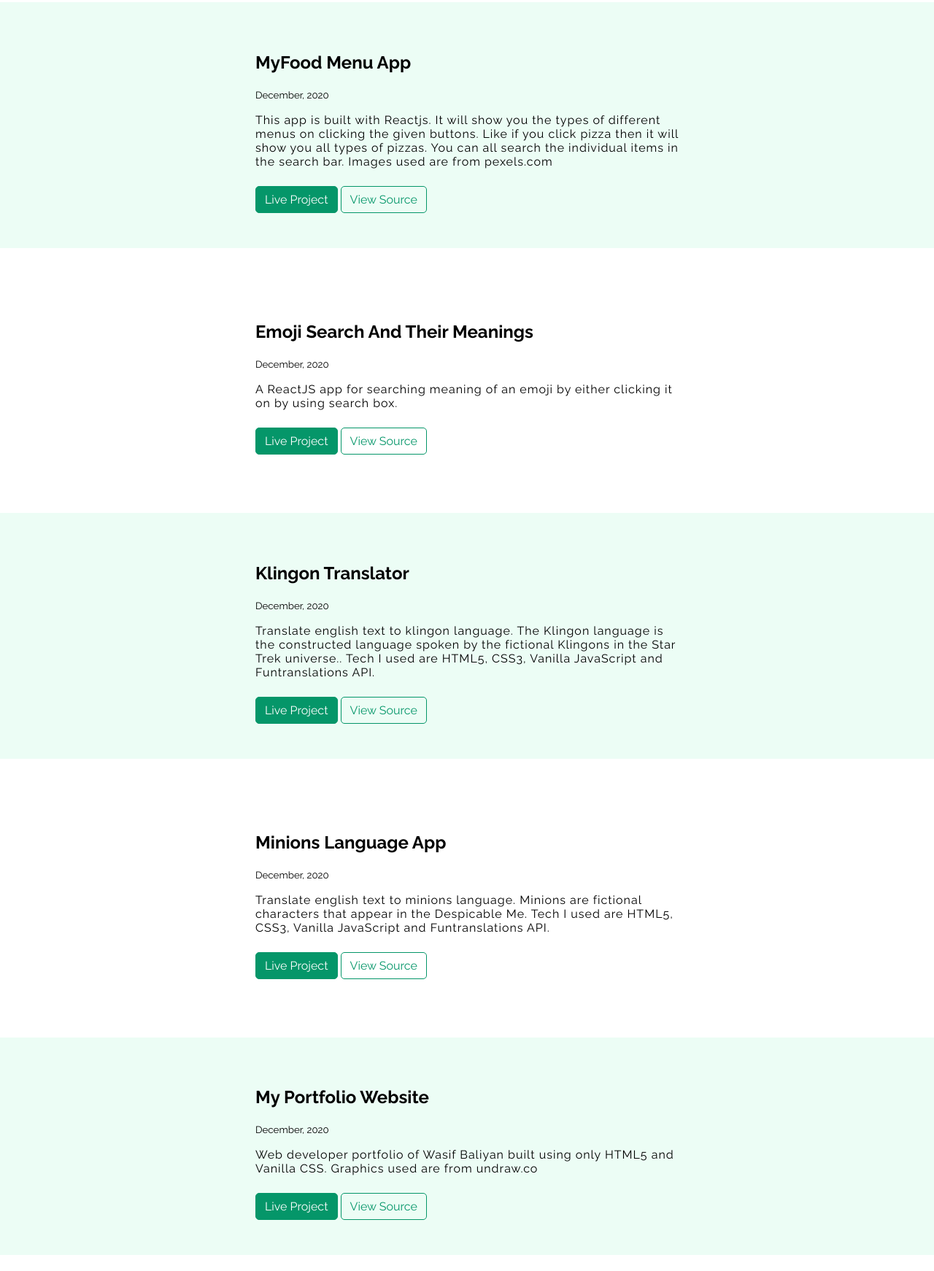
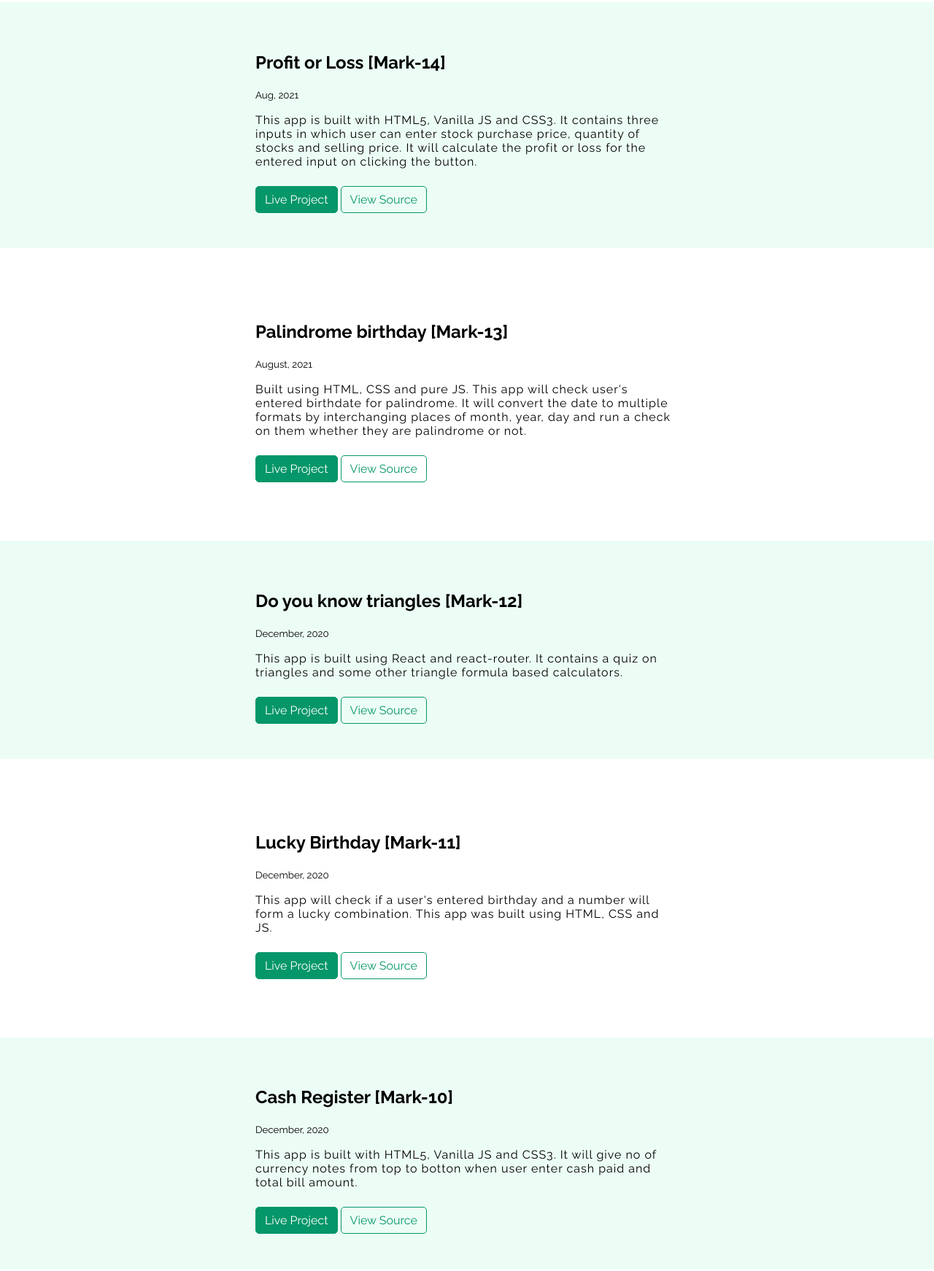
Before and after one commit to wasifbaliyan/neog-camp-markFourFive, a plain HTML site: page projects.html in a window 1280 px wide. Shown: the part 562-2304 px from the top of the page at 73% size. Drawn offline with Linux system fonts and the light colour scheme.

Commit message:
update list of projects

```diff
--- a/projects.html
+++ b/projects.html
@@ -24,54 +24,103 @@
             <h1 class="hero-heading">List of my projects for <span class="hero-inverted"> neog.camp</span></h1>
         </section>
         <ul class="list">
-            <li class="ow-section"><article class="container-center p-3">
-                <h2>MyFood Menu App</h2>
+          <li class="ow-section">
+            <article class="container-center p-3">
+              <h2>Profit or Loss [Mark-14]</h2>
+              <small>Aug, 2021</small>
+              <p>This app is built with HTML5, Vanilla JS and CSS3. It contains three inputs in which user can enter stock purchase price, quantity of stocks and selling price. It will calculate the profit or loss for the entered input on clicking the button.</p>
+              <a href="https://stock-market-profit-loss.netlify.app/" class="link-primary link">Live Project</a>
+              <a href="https://github.com/wasifbaliyan/neog-camp-profit-loss" class="link-secondary link">View Source</a>
+            </article>
+          </li>
+          <li  >
+            <article class="container-center p-3">
+              <h2>Palindrome birthday [Mark-13]</h2>
+              <small>August, 2021</small>
+              <p>Built using HTML, CSS and pure JS. This app will check user's entered birthdate for palindrome. It will convert the date to multiple formats by interchanging places of month, year, day and run a check on them whether they are palindrome or not.</p>
+              <a href="https://check-palindrome.netlify.app/" class="link-primary link">Live Project</a>
+              <a href="https://github.com/wasifbaliyan/neog-camp-palindrome-birthday" class="link-secondary link">View Source</a>
+            </article>
+          </li>
+
+          <li class="ow-section">
+            <article class="container-center p-3">
+              <h2>Do you know triangles [Mark-12]</h2>
+              <small>December, 2020</small>
+              <p>This app is built using React and react-router. It contains a quiz on triangles and some other triangle formula based calculators.</p>
+              <a href="https://learntriangles.netlify.app/" class="link-primary link">Live Project</a>
+              <a href="https://github.com/wasifbaliyan/neog-camp-learn-triangles" class="link-secondary link">View Source</a>
+            </article>
+          </li>
+          <li>
+            <article class="container-center p-3">
+              <h2>Lucky Birthday [Mark-11]</h2>
+              <small>December, 2020</small>
+              <p>This app will check if a user's entered birthday and a number will form a lucky combination. This app was built using HTML, CSS and JS.</p>
+              <a href="https://luckybirthday.netlify.app/" class="link-primary link">Live Project</a>
+              <a href="https://github.com/wasifbaliyan/neog-camp-lucky-birthday" class="link-secondary link">View Source</a>
+            </article>
+          </li>
+
+
+          <li class="ow-section" >
+            <article class="container-center p-3">
+              <h2>Cash Register [Mark-10]</h2>
+              <small>December, 2020</small>
+              <p>This app is built with HTML5, Vanilla JS and CSS3. It will give no of currency notes from top to botton when user enter cash paid and total bill amount.</p>
+              <a href="https://billregister.netlify.app/" class="link-primary link">Live Project</a>
+              <a href="https://github.com/wasifbaliyan/neog-camp-cash-register" class="link-secondary link">View Source</a>
+            </article>
+          </li>
+
+            <li><article class="container-center p-3">
+                <h2>MyFood Menu App [Mark-9]</h2>
                 <small>December, 2020</small>
                 <p>This app is built with Reactjs. It will show you the types of different menus on clicking the given buttons. Like if you click pizza then it will show you all types of pizzas. You can all search the individual items in the search bar. Images used are from pexels.com</p>
                 <a href="https://myfoodmenu.netlify.app/" class="link-primary link">Live Project</a>
                 <a href="https://github.com/wasifbaliyan/neog-camp-markNine" class="link-secondary link">View Source</a>
               </article>  </li>
-              <li><article class="container-center p-3">
-                <h2>Emoji Search And Their Meanings</h2>
+              <li class="ow-section"><article class="container-center p-3">
+                <h2>Emoji Search And Their Meanings [Mark-8]</h2>
                 <small>December, 2020</small>
                 <p>A ReactJS app for searching meaning of an emoji by either clicking it on by using search box. </p>
                 <a href="https://animalemojis.netlify.app" class="link-primary link">Live Project</a>
                 <a href="https://github.com/wasifbaliyan/neog-camp-markEight" class="link-secondary link">View Source</a>
               </article>  </li>
-              <li class="ow-section"><article class="container-center p-3">
-                <h2>Klingon Translator</h2>
+              <li ><article class="container-center p-3">
+                <h2>Klingon Translator [Mark-7]</h2>
                 <small>December, 2020</small>
                 <p>Translate english text to klingon language. The Klingon language is the constructed language spoken by the fictional Klingons in the Star Trek universe.. Tech I used are HTML5, CSS3, Vanilla JavaScript and Funtranslations API.</p>
                 <a href="http://klingontranslator.netlify.app/" class="link-primary link">Live Project</a>
                 <a href="https://github.com/wasifbaliyan/neog-camp-markSeven" class="link-secondary link">View Source</a>
               </article>  </li>
 
-            <li><article class="container-center p-3">
-                <h2>Minions Language App</h2>
+            <li class="ow-section"><article class="container-center p-3">
+                <h2>Minions Language App [Mark-6]</h2>
                 <small>December, 2020</small>
                 <p>Translate english text to minions language. Minions are fictional characters that appear in the Despicable Me. Tech I used are HTML5, CSS3, Vanilla JavaScript and Funtranslations API.</p>
                 <a href="https://translatetominions.netlify.app" class="link-primary link">Live Project</a>
                 <a href="https://github.com/wasifbaliyan/neog-camp-markSix" class="link-secondary link">View Source</a>
               </article>  </li>
-              <li class="ow-section ">
+              <li >
                 <article class="container-center p-3">
-              <h2>My Portfolio Website</h2>
+              <h2>My Portfolio Website [Mark-4]</h2>
               <small>December, 2020</small>
               <p>Web developer portfolio of Wasif Baliyan built using only HTML5 and Vanilla CSS. Graphics used are from undraw.co</p>
               <a href="https://wasifbaliyan.netlify.app" class="link-primary link">Live Project</a>
               <a href="https://github.com/wasifbaliyan/neog-camp-markFourFive" class="link-secondary link">View Source</a>
             </article>  </li>
-              <li>
+              <li class="ow-section">
                 <article class="container-center p-3">
-                <h2>Doraemon Quiz CLI App</h2>
+                <h2>Doraemon Quiz CLI App [Mark-2]</h2>
                 <small>December, 2020</small>
                 <p>Quiz app on famous japanese cartoon Doraemon. You will have to answer questions and cli will output your final score at the end. I use node.js inbuilt module "readline" and npm package "chalk" to make this app. </p>
                 <a href="https://repl.it/@wasifbaliyan/neog-camp-markTwo?embed=true" class="link-primary link">Live Project</a>
                 <a href="https://github.com/wasifbaliyan/neog-camp-markTwo" class="link-secondary link">View Source</a>
               </article>  </li>
-              <li class="ow-section">
+              <li >
                 <article class="container-center p-3">
-                  <h2>Mirzapur CLI App</h2>
+                  <h2>Mirzapur CLI App [Mark-1]</h2>
                   <small>December, 2020</small>
                   <p>This CLI app is based on famous Indian Webseries Mirzapur. This app was built using node.js, npm package "readline-sync" and "chalk". </p>
                   <a href="https://repl.it/@wasifbaliyan/neog-camp-markOne?embed=true" class="link-primary link">Live Project</a>
```
